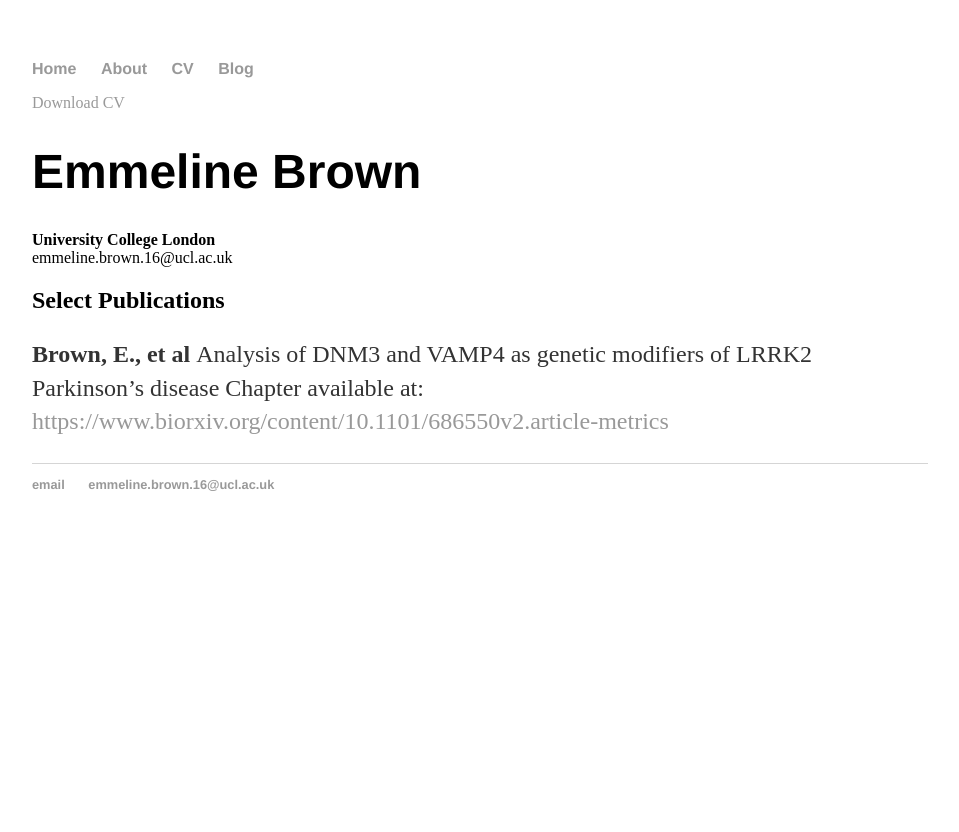
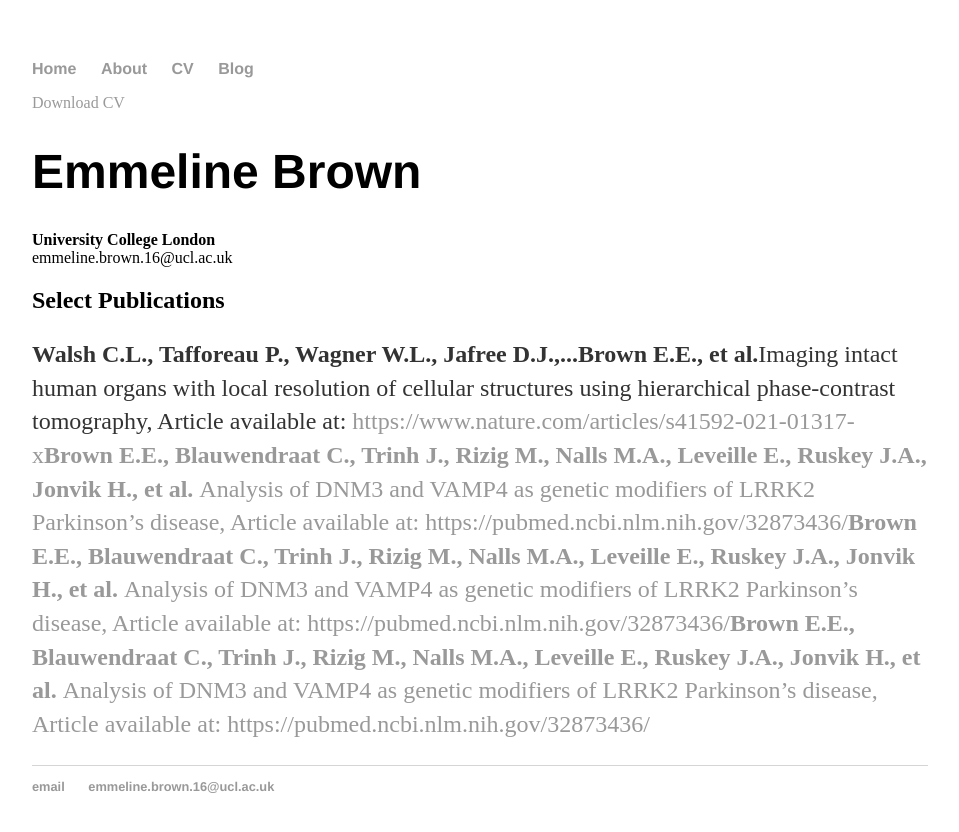
Before and after one commit to emmeline-brown/archive_emmeline-brown.github.io, a Jekyll site: the page built from cv/index.html, in a window 1280 px wide. Shown: the top 832 px of the page, without its empty margins (160-1119 px from the left). Built offline with Jekyll 4.4.1, drawn with Linux system fonts in a browser that asks for light colours.

Commit message:
Update index.html

```diff
--- a/cv/index.html
+++ b/cv/index.html
@@ -11,8 +11,11 @@ title: CV of Your Emmeline Brown
 					<span class="obfuscate">emmeline.brown.16@ucl.ac.uk</span>
 
 					<h2>Select Publications</h2>
+					<p><strong>Walsh C.L., Tafforeau P., Wagner W.L., Jafree D.J.,...Brown E.E., et al.</strong>Imaging intact human organs with local resolution of cellular structures using hierarchical phase-contrast tomography, Article available at: <a href="#">https://www.nature.com/articles/s41592-021-01317-x</
+                                        <p><strong>Brown E.E., Blauwendraat C., Trinh J., Rizig M., Nalls M.A., Leveille E., Ruskey J.A., Jonvik H., et al. </strong>Analysis of DNM3 and VAMP4 as genetic modifiers of LRRK2 Parkinson’s disease, Article available at: <a href="#">https://pubmed.ncbi.nlm.nih.gov/32873436/</
+					<p><strong>Brown E.E., Blauwendraat C., Trinh J., Rizig M., Nalls M.A., Leveille E., Ruskey J.A., Jonvik H., et al. </strong>Analysis of DNM3 and VAMP4 as genetic modifiers of LRRK2 Parkinson’s disease, Article available at: <a href="#">https://pubmed.ncbi.nlm.nih.gov/32873436/</
+					<p><strong>Brown E.E., Blauwendraat C., Trinh J., Rizig M., Nalls M.A., Leveille E., Ruskey J.A., Jonvik H., et al. </strong>Analysis of DNM3 and VAMP4 as genetic modifiers of LRRK2 Parkinson’s disease, Article available at: <a href="#">https://pubmed.ncbi.nlm.nih.gov/32873436/</
 
-					<p><strong>Brown, E., et al </strong>Analysis of DNM3 and VAMP4 as genetic modifiers of LRRK2 Parkinson’s disease Chapter available at: <a href="#">https://www.biorxiv.org/content/10.1101/686550v2.article-metrics</
 
 
 	</div>
```
